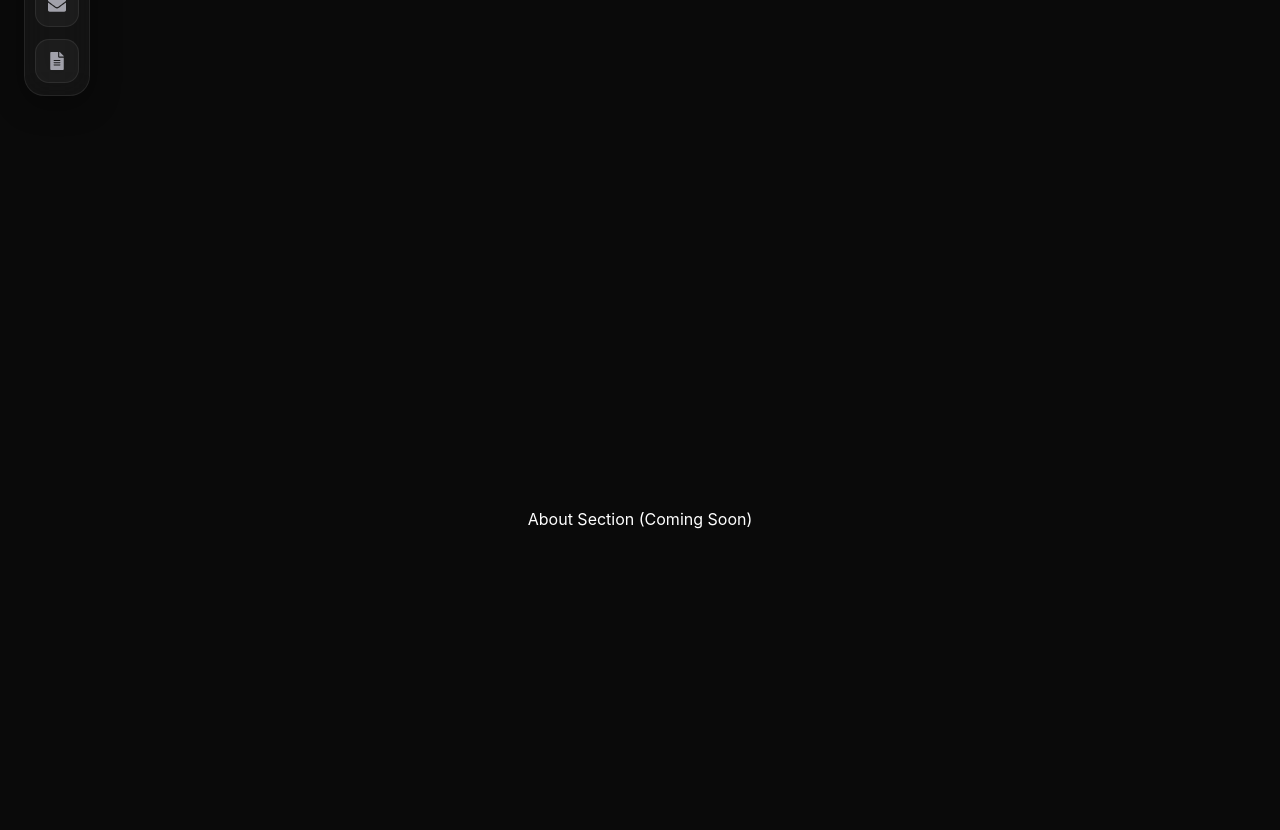
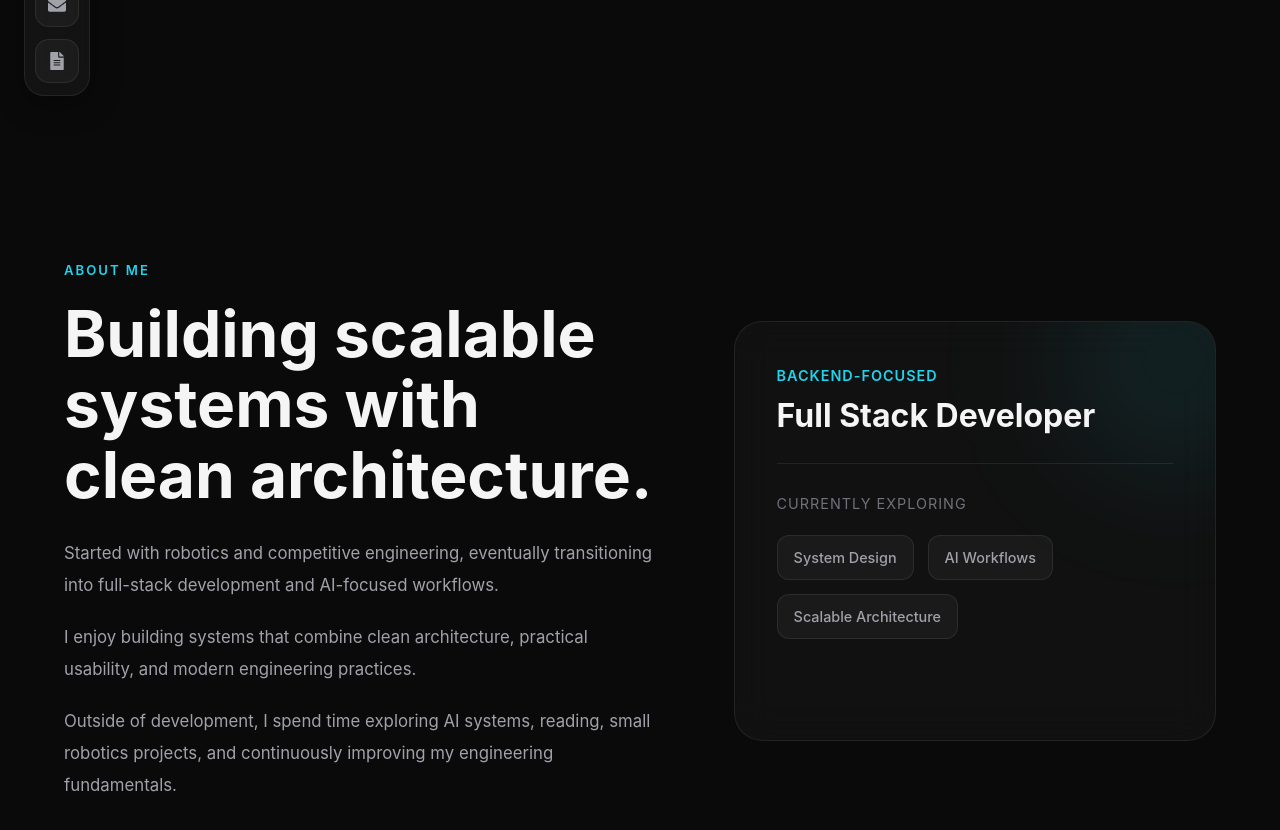
Before and after one commit to SG-07/portfolio, a React app: page / in a window 1280 px wide. Shown: the part 680-1510 px from the top of the page. Built offline with nearby package versions, Linux system fonts and the light colour scheme; the HTML template or start-up script is replaced by a standard one.

Commit message:
About section done

```diff
--- /dev/null
+++ b/src/components/about/About.css
@@ -0,0 +1,292 @@
+.about-section {
+  position: relative;
+
+  padding: 140px 0;
+
+  overflow: hidden;
+}
+
+.about-container {
+  width: min(1180px, 90%);
+
+  margin: 0 auto;
+
+  display: grid;
+  grid-template-columns: 1.1fr 0.9fr;
+
+  gap: 80px;
+
+  align-items: center;
+}
+
+/* =========================
+   LEFT CONTENT
+========================= */
+
+.about-content {
+  position: relative;
+
+  z-index: 2;
+}
+
+.about-label {
+  margin-bottom: 18px;
+
+  color: var(--accent-cyan);
+
+  font-size: 0.82rem;
+  font-weight: 600;
+
+  letter-spacing: 2px;
+
+  text-transform: uppercase;
+}
+
+.about-heading {
+  max-width: 620px;
+
+  margin-bottom: 28px;
+
+  color: var(--text-primary);
+
+  font-size: clamp(2.5rem, 5vw, 4rem);
+  font-weight: 700;
+
+  line-height: 1.1;
+}
+
+.about-description {
+  display: flex;
+  flex-direction: column;
+
+  gap: 20px;
+}
+
+.about-description p {
+  max-width: 640px;
+
+  color: var(--text-secondary);
+
+  font-size: 1.05rem;
+
+  line-height: 1.9;
+}
+
+/* =========================
+   CARD
+========================= */
+
+.about-card {
+  position: relative;
+
+  border-radius: 28px;
+
+  overflow: hidden;
+
+  background: rgba(255, 255, 255, 0.03);
+
+  border: 1px solid rgba(255, 255, 255, 0.08);
+
+  backdrop-filter: blur(20px);
+  -webkit-backdrop-filter: blur(20px);
+
+  min-height: 420px;
+
+  transition:
+    border-color 0.3s ease,
+    transform 0.3s ease,
+    box-shadow 0.3s ease;
+}
+
+.about-card:hover {
+  transform: translateY(-4px);
+
+  border-color: rgba(34, 211, 238, 0.22);
+
+  box-shadow:
+    0 0 40px rgba(34, 211, 238, 0.08);
+}
+
+/* glow */
+.about-card-glow {
+  position: absolute;
+
+  width: 320px;
+  height: 320px;
+
+  top: -120px;
+  right: -120px;
+
+  border-radius: 50%;
+
+  background: radial-gradient(
+    circle,
+    rgba(34, 211, 238, 0.14),
+    transparent 70%
+  );
+
+  filter: blur(60px);
+}
+
+.about-card-content {
+  position: relative;
+
+  z-index: 2;
+
+  height: 100%;
+
+  padding: 42px;
+
+  display: flex;
+  flex-direction: column;
+  justify-content: center;
+}
+
+.about-card-role {
+  margin-bottom: 10px;
+
+  color: var(--accent-cyan);
+
+  font-size: 0.9rem;
+  font-weight: 600;
+
+  letter-spacing: 1px;
+
+  text-transform: uppercase;
+}
+
+.about-card-title {
+  color: var(--text-primary);
+
+  font-size: 2rem;
+  font-weight: 700;
+
+  line-height: 1.2;
+}
+
+.about-divider {
+  width: 100%;
+  height: 1px;
+
+  margin: 28px 0;
+
+  background: rgba(255, 255, 255, 0.08);
+}
+
+/* =========================
+   FOCUS SECTION
+========================= */
+
+.about-focus-section {
+  display: flex;
+  flex-direction: column;
+
+  gap: 20px;
+}
+
+.about-focus-label {
+  color: var(--text-muted);
+
+  font-size: 0.9rem;
+
+  letter-spacing: 1px;
+
+  text-transform: uppercase;
+}
+
+.about-focus-list {
+  display: flex;
+  flex-wrap: wrap;
+
+  gap: 14px;
+}
+
+.about-focus-item {
+  padding: 10px 16px;
+
+  border-radius: 12px;
+
+  background: rgba(255, 255, 255, 0.04);
+
+  border: 1px solid rgba(255, 255, 255, 0.08);
+
+  color: var(--text-secondary);
+
+  font-size: 0.9rem;
+  font-weight: 500;
+
+  transition:
+    transform 0.3s ease,
+    border-color 0.3s ease,
+    color 0.3s ease;
+}
+
+.about-focus-item:hover {
+  transform: translateY(-2px);
+
+  border-color: rgba(34, 211, 238, 0.25);
+
+  color: var(--accent-cyan);
+}
+
+/* =========================
+   RESPONSIVE
+========================= */
+
+@media (max-width: 1024px) {
+  .about-container {
+    grid-template-columns: 1fr;
+
+    gap: 50px;
+  }
+
+  .about-card {
+    min-height: auto;
+  }
+}
+
+@media (max-width: 768px) {
+  .about-section {
+    padding: 100px 0;
+  }
+
+  .about-heading {
+    font-size: 2.5rem;
+  }
+
+  .about-description p {
+    font-size: 1rem;
+
+    line-height: 1.8;
+  }
+
+  .about-card-content {
+    padding: 32px;
+  }
+
+  .about-card-title {
+    font-size: 1.7rem;
+  }
+}
+
+@media (max-width: 480px) {
+  .about-container {
+    width: 92%;
+  }
+
+  .about-heading {
+    font-size: 2.1rem;
+  }
+
+  .about-card-content {
+    padding: 28px;
+  }
+
+  .about-focus-list {
+    gap: 10px;
+  }
+
+  .about-focus-item {
+    font-size: 0.82rem;
+  }
+}
--- /dev/null
+++ b/src/components/about/About.jsx
@@ -0,0 +1,25 @@
+import AboutContent from "./AboutContent";
+import AboutCard from "./AboutCard";
+
+import "./About.css";
+
+const About = () => {
+  return (
+    <section
+      id="about"
+      className="about-section"
+    >
+      <div className="about-container">
+
+        {/* Left */}
+        <AboutContent />
+
+        {/* Right */}
+        <AboutCard />
+
+      </div>
+    </section>
+  );
+};
+
+export default About;
--- /dev/null
+++ b/src/components/about/AboutCard.jsx
@@ -0,0 +1,69 @@
+import { motion } from "framer-motion";
+
+const focusAreas = [
+  "System Design",
+  "AI Workflows",
+  "Scalable Architecture",
+];
+
+const AboutCard = () => {
+  return (
+    <motion.div
+      className="about-card"
+      initial={{
+        opacity: 0,
+        y: 30,
+      }}
+      whileInView={{
+        opacity: 1,
+        y: 0,
+      }}
+      viewport={{ once: true }}
+      transition={{
+        duration: 0.7,
+        delay: 0.15,
+      }}
+    >
+
+      <div className="about-card-glow" />
+
+      <div className="about-card-content">
+
+        <p className="about-card-role">
+          Backend-Focused
+        </p>
+
+        <h3 className="about-card-title">
+          Full Stack Developer
+        </h3>
+
+        <div className="about-divider" />
+
+        <div className="about-focus-section">
+
+          <p className="about-focus-label">
+            Currently Exploring
+          </p>
+
+          <div className="about-focus-list">
+
+            {focusAreas.map((item) => (
+              <div
+                key={item}
+                className="about-focus-item"
+              >
+                {item}
+              </div>
+            ))}
+
+          </div>
+
+        </div>
+
+      </div>
+
+    </motion.div>
+  );
+};
+
+export default AboutCard;
--- /dev/null
+++ b/src/components/about/AboutContent.jsx
@@ -0,0 +1,61 @@
+import { motion } from "framer-motion";
+
+const AboutContent = () => {
+  return (
+    <motion.div
+      className="about-content"
+      initial={{
+        opacity: 0,
+        y: 30,
+      }}
+      whileInView={{
+        opacity: 1,
+        y: 0,
+      }}
+      viewport={{ once: true }}
+      transition={{
+        duration: 0.7,
+      }}
+    >
+
+      <p className="about-label">
+        ABOUT ME
+      </p>
+
+      <h2 className="about-heading">
+        Building scalable systems
+        with clean architecture.
+      </h2>
+
+      <div className="about-description">
+
+        <p>
+          Started with robotics and
+          competitive engineering,
+          eventually transitioning into
+          full-stack development and
+          AI-focused workflows.
+        </p>
+
+        <p>
+          I enjoy building systems that
+          combine clean architecture,
+          practical usability, and modern
+          engineering practices.
+        </p>
+
+        <p>
+          Outside of development,
+          I spend time exploring AI
+          systems, reading, small robotics projects, and
+          continuously improving my
+          engineering fundamentals.
+        </p>
+
+      </div>
+
+    </motion.div>
+  );
+};
+
+export default AboutContent;
--- a/src/pages/Home.jsx
+++ b/src/pages/Home.jsx
@@ -1,4 +1,9 @@
 import Hero from "../components/hero/Hero";
+import About from "../components/about/About";
+// import Skills from "../components/skills/Skills";
+// import Projects from "../components/projects/Projects";
+// import Journey from "../components/journey/Journey";
+// import Contact from "../components/contact/Contact";
 
 const Home = () => {
   return (
@@ -9,18 +14,8 @@ const Home = () => {
       </section>
 
       {/* ABOUT (placeholder for now) */}
-      <section
-        id="about"
-        style={{
-          minHeight: "100vh",
-          padding: "120px 24px",
-          display: "flex",
-          alignItems: "center",
-          justifyContent: "center",
-          color: "white",
-        }}
-      >
-        About Section (Coming Soon)
+      <section id="about">
+        <About />
       </section>
 
       {/* SKILLS */}
```
